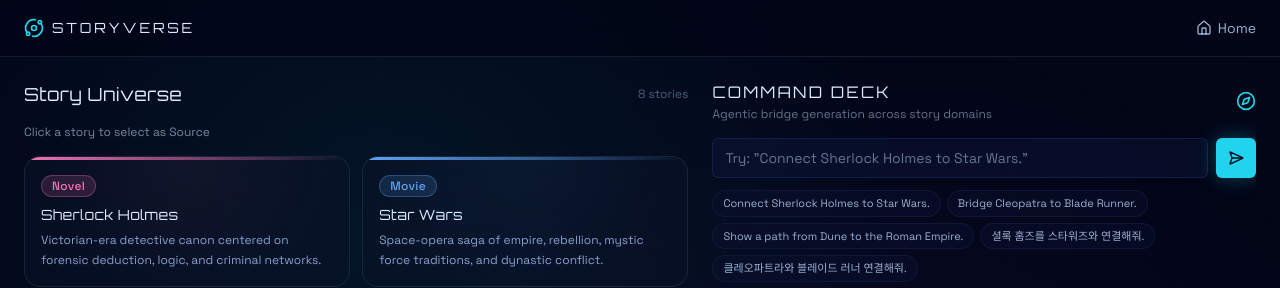
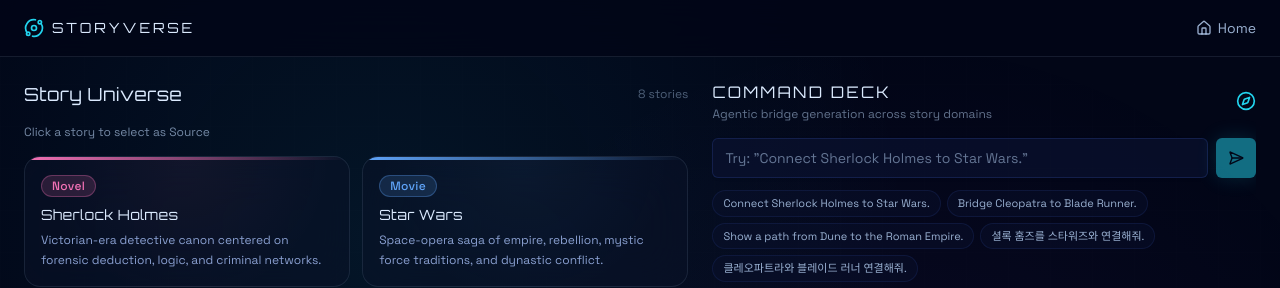
Before and after one commit to MosslandOpenDevs/StoryVerse, a Next.js app in the folder storyverse-web/: page /universe in a window 1280 px wide. Shown: the top 288 px of the page. Built offline with nearby package versions, Linux system fonts and the light colour scheme.

Commit message:
feat(ui): localize query placeholder and block empty universe submits

```diff
--- a/storyverse-web/src/components/universe/QueryInput.tsx
+++ b/storyverse-web/src/components/universe/QueryInput.tsx
@@ -25,17 +25,23 @@ export function QueryInput({
   uiLocale,
   isPending,
 }: QueryInputProps) {
+  const placeholder =
+    uiLocale === "ko"
+      ? '예시: "셜록 홈즈를 스타워즈와 연결해줘."'
+      : 'Try: "Connect Sherlock Holmes to Star Wars."';
+  const isSubmitDisabled = isPending || query.trim().length === 0;
+
   return (
     <div className="space-y-3">
       <form className="flex gap-2" onSubmit={onSubmit}>
         <Input
           value={query}
           onChange={(e) => onQueryChange(e.target.value)}
-          placeholder='Try: "Connect Sherlock Holmes to Star Wars."'
+          placeholder={placeholder}
           aria-label="Universe command query"
           className="flex-1"
         />
-        <Button type="submit" size="icon" disabled={isPending}>
+        <Button type="submit" size="icon" disabled={isSubmitDisabled}>
           {isPending ? (
             <span
               className="inline-block h-4 w-4 rounded-full border-2 border-cosmos-100/40 border-t-cosmos-100/90 animate-spin"
```
